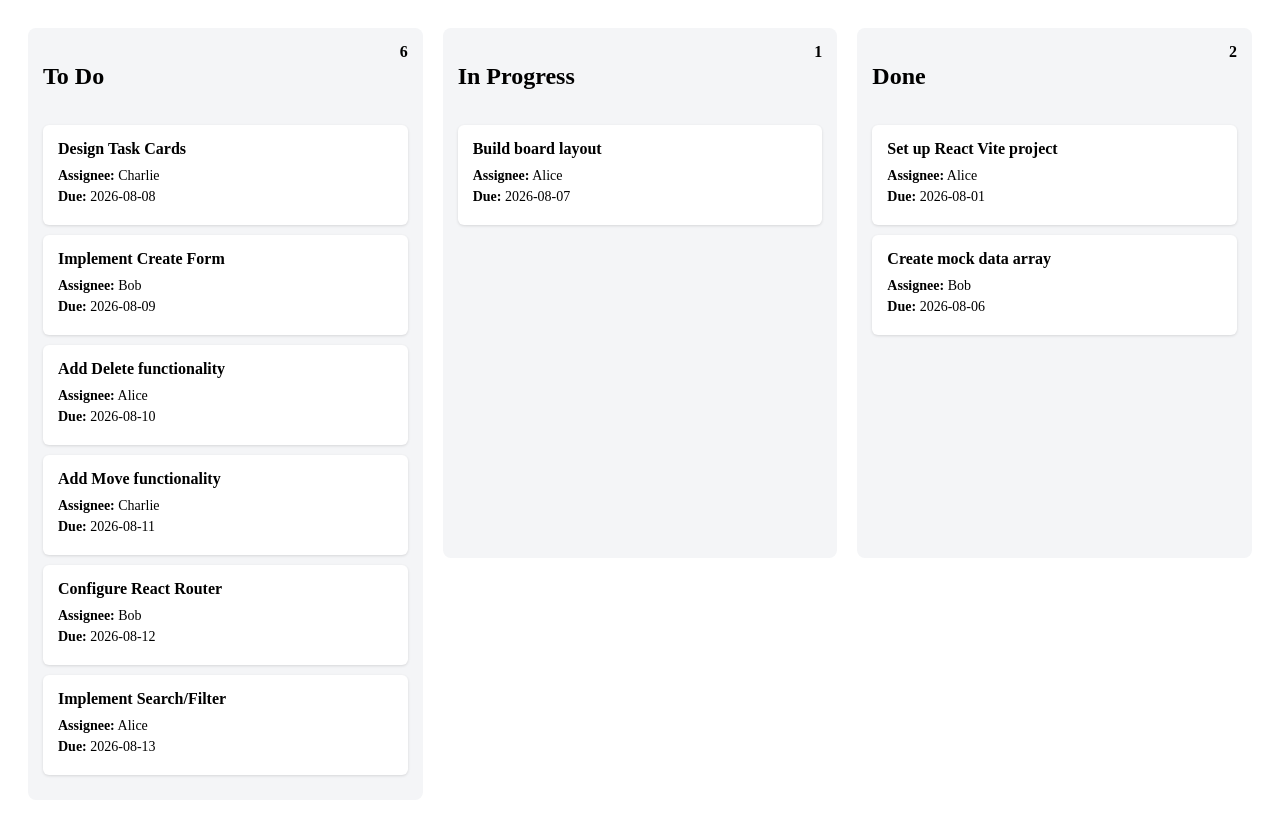
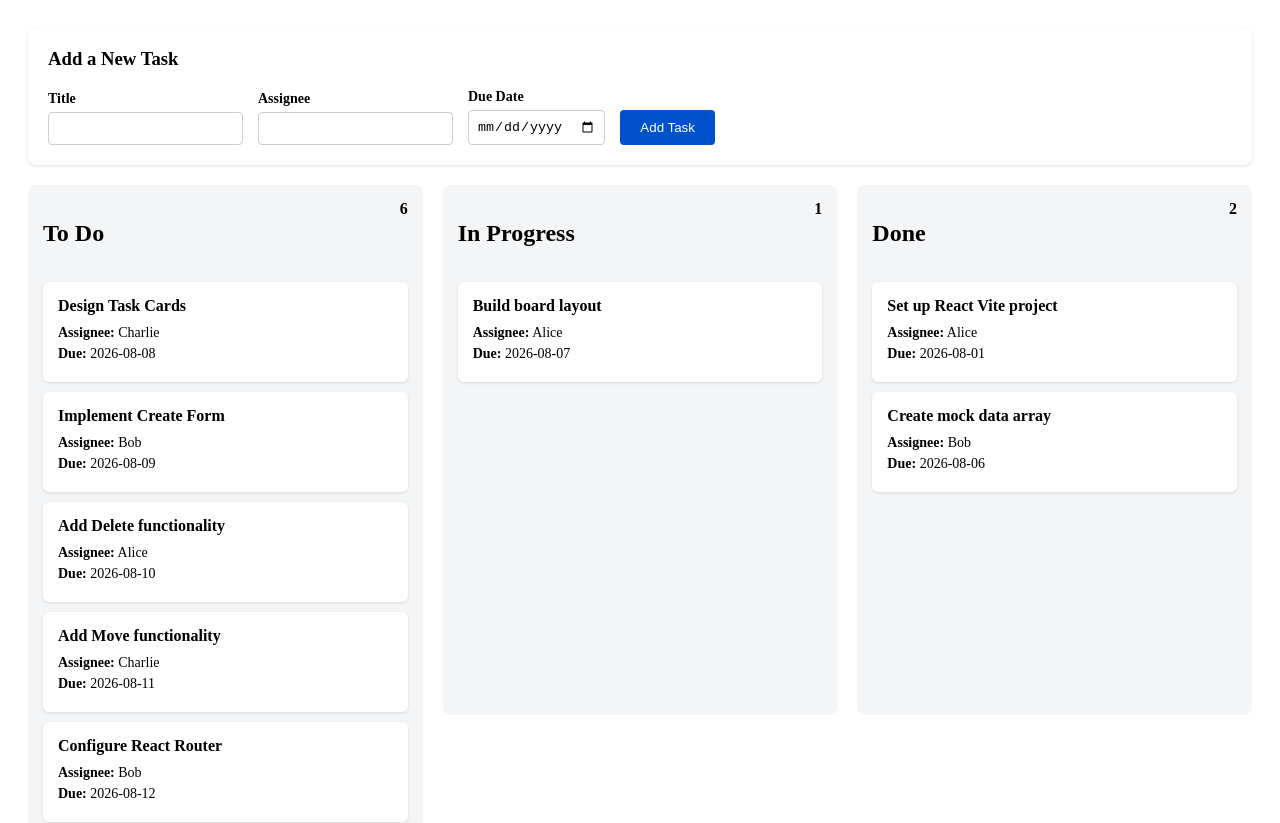
Before and after one commit to sdk354/Y3-Taskboard-Project, a React (Vite) app in the folder frontend/: page / in a window 1280 px wide. Shown: the top 823 px of the page. Built offline with nearby package versions, Linux system fonts and the light colour scheme.

Commit message:
Task 2: Implement controlled form with validations

```diff
--- /dev/null
+++ b/frontend/src/components/TaskForm.jsx
@@ -0,0 +1,76 @@
+import React, { useState } from 'react';
+
+const TaskForm = ({ onAddTask }) => {
+  const [title, setTitle] = useState('');
+  const [assignee, setAssignee] = useState('');
+  const [dueDate, setDueDate] = useState('');
+  const [error, setError] = useState('');
+
+  const handleSubmit = (e) => {
+    e.preventDefault();
+
+    // Validation 1: Title required and >= 3 characters
+    if (!title || title.trim().length < 3) {
+      setError('Title is required and must be at least 3 characters long.');
+      return;
+    }
+
+    // Validation 2: Due date not in the past
+    const today = new Date();
+    today.setHours(0, 0, 0, 0);
+    const selectedDate = new Date(dueDate);
+
+    if (!dueDate || selectedDate < today) {
+      setError('Due date is required and cannot be in the past.');
+      return;
+    }
+
+    // Create the new task object
+    const newTask = {
+      id: Date.now().toString(),
+      title: title.trim(),
+      assignee: assignee.trim() || 'Unassigned',
+      dueDate,
+      status: 'To Do',
+    };
+
+    // Send the valid task back to the main board
+    onAddTask(newTask);
+
+    // Clear the form and any errors
+    setTitle('');
+    setAssignee('');
+    setDueDate('');
+    setError('');
+  };
+
+  return (
+    <div style={{ backgroundColor: '#fff', padding: '20px', borderRadius: '8px', marginBottom: '20px', boxShadow: '0 1px 3px rgba(0,0,0,0.12)' }}>
+      <h3 style={{ marginTop: 0 }}>Add a New Task</h3>
+      {error && <p style={{ color: 'red', fontSize: '14px', margin: '0 0 10px 0' }}>{error}</p>}
+
+      <form onSubmit={handleSubmit} style={{ display: 'flex', gap: '15px', alignItems: 'flex-end', flexWrap: 'wrap' }}>
+        <div style={{ display: 'flex', flexDirection: 'column' }}>
+          <label style={{ fontSize: '14px', marginBottom: '5px', fontWeight: 'bold' }}>Title</label>
+          <input type="text" value={title} onChange={(e) => setTitle(e.target.value)} style={{ padding: '8px', borderRadius: '4px', border: '1px solid #ccc' }} />
+        </div>
+
+        <div style={{ display: 'flex', flexDirection: 'column' }}>
+          <label style={{ fontSize: '14px', marginBottom: '5px', fontWeight: 'bold' }}>Assignee</label>
+          <input type="text" value={assignee} onChange={(e) => setAssignee(e.target.value)} style={{ padding: '8px', borderRadius: '4px', border: '1px solid #ccc' }} />
+        </div>
+
+        <div style={{ display: 'flex', flexDirection: 'column' }}>
+          <label style={{ fontSize: '14px', marginBottom: '5px', fontWeight: 'bold' }}>Due Date</label>
+          <input type="date" value={dueDate} onChange={(e) => setDueDate(e.target.value)} style={{ padding: '8px', borderRadius: '4px', border: '1px solid #ccc' }} />
+        </div>
+
+        <button type="submit" style={{ padding: '10px 20px', backgroundColor: '#0052cc', color: 'white', border: 'none', borderRadius: '4px', cursor: 'pointer', height: '35px' }}>
+          Add Task
+        </button>
+      </form>
+    </div>
+  );
+};
+
+export default TaskForm;
--- a/frontend/src/pages/BoardPage.jsx
+++ b/frontend/src/pages/BoardPage.jsx
@@ -1,5 +1,6 @@
 import React, { useState } from 'react';
 import Column from '../components/Column';
+import TaskForm from '../components/TaskForm';
 import { initialTasks } from '../data/mockTasks';
 
 const BoardPage = () => {
@@ -9,11 +10,20 @@ const BoardPage = () => {
     return tasks.filter(task => task.status === status);
   };
 
+  // Function to handle adding the new task
+  const handleAddTask = (newTask) => {
+    setTasks((prevTasks) => [...prevTasks, newTask]);
+  };
+
   return (
-    <div style={{ display: 'flex', gap: '20px', padding: '20px', alignItems: 'flex-start' }}>
-      <Column title="To Do" tasks={getTasksByStatus('To Do')} />
-      <Column title="In Progress" tasks={getTasksByStatus('In Progress')} />
-      <Column title="Done" tasks={getTasksByStatus('Done')} />
+    <div style={{ padding: '20px' }}>
+      <TaskForm onAddTask={handleAddTask} />
+
+      <div style={{ display: 'flex', gap: '20px', alignItems: 'flex-start' }}>
+        <Column title="To Do" tasks={getTasksByStatus('To Do')} />
+        <Column title="In Progress" tasks={getTasksByStatus('In Progress')} />
+        <Column title="Done" tasks={getTasksByStatus('Done')} />
+      </div>
     </div>
   );
 };
```
